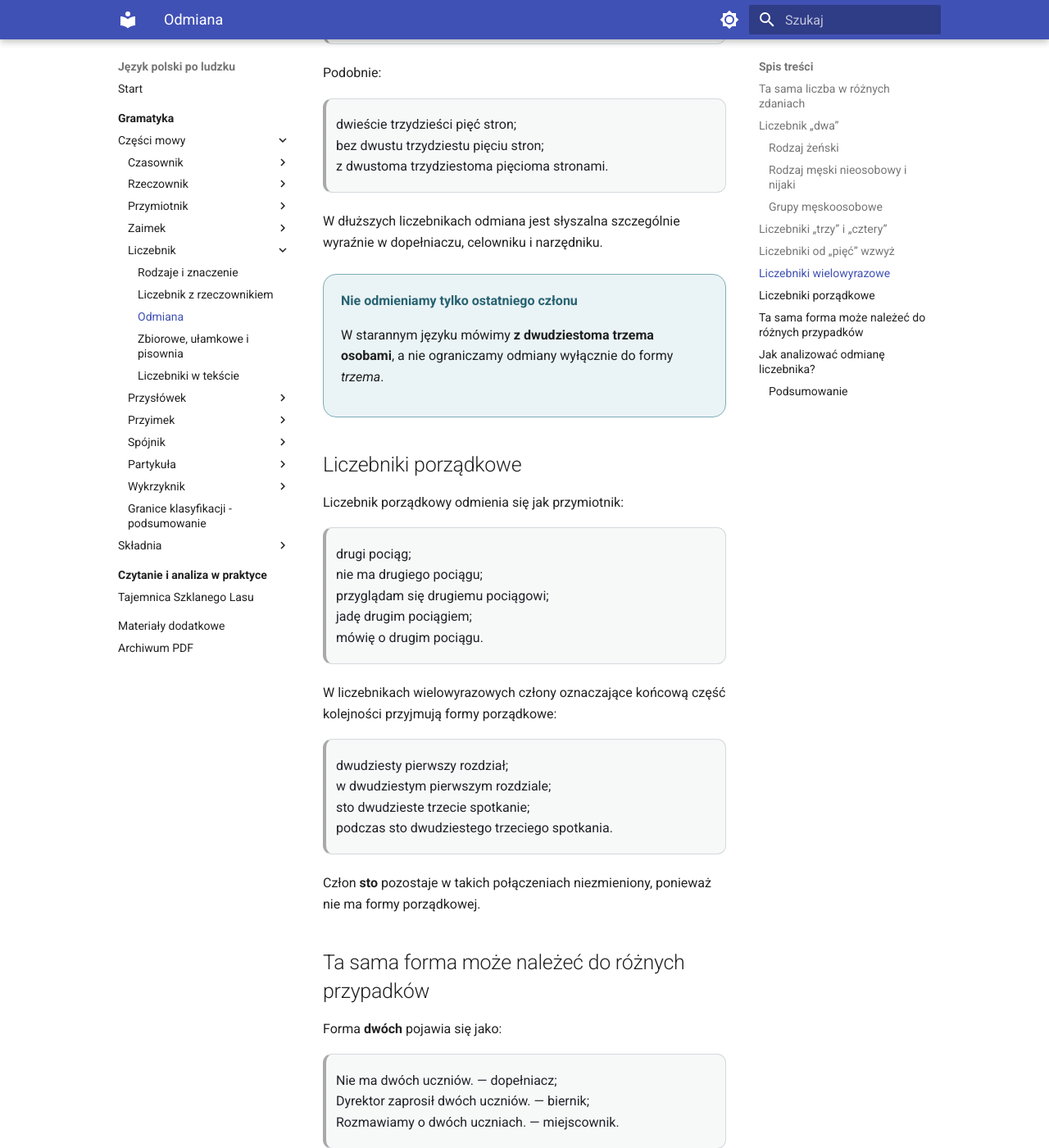
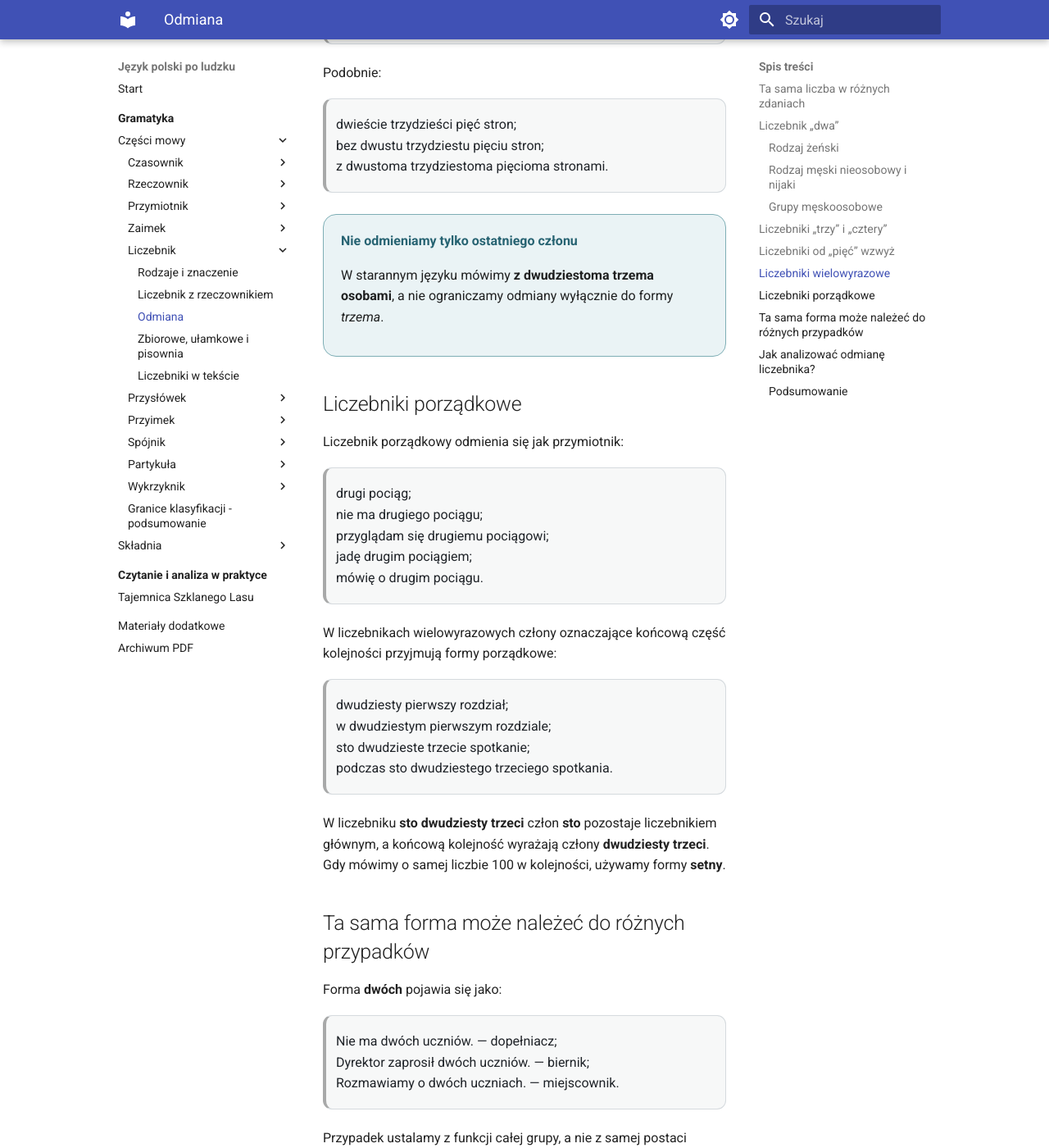
Before and after one commit to dchorazkiewicz/SP_JP, an MkDocs documentation site: the page built from docs/gramatyka/czesci-mowy/liczebnik/odmiana.md, in a window 1280 px wide and 1400 px high, scrolled down 3604 px. Shown: the whole window at 82% size. Built offline with MkDocs 1.6.1 and Material for MkDocs 9.7.7, drawn with Linux system fonts in a browser that asks for light colours.

Commit message:
Clarify compound ordinal numerals

```diff
--- a/docs/gramatyka/czesci-mowy/liczebnik/odmiana.md
+++ b/docs/gramatyka/czesci-mowy/liczebnik/odmiana.md
@@ -109,8 +109,6 @@ Podobnie:
 > bez dwustu trzydziestu pięciu stron;
 > z dwustoma trzydziestoma pięcioma stronami.
 
-W dłuższych liczebnikach odmiana jest słyszalna szczególnie wyraźnie w dopełniaczu, celowniku i narzędniku.
-
 <div class="numeral-checkpoint">
   <div class="numeral-checkpoint__title">Nie odmieniamy tylko ostatniego członu</div>
   <p>W starannym języku mówimy <strong>z dwudziestoma trzema osobami</strong>, a nie ograniczamy odmiany wyłącznie do formy <em>trzema</em>.</p>
@@ -133,7 +131,7 @@ W liczebnikach wielowyrazowych człony oznaczające końcową część kolejnoś
 > sto dwudzieste trzecie spotkanie;
 > podczas sto dwudziestego trzeciego spotkania.
 
-Człon **sto** pozostaje w takich połączeniach niezmieniony, ponieważ nie ma formy porządkowej.
+W liczebniku **sto dwudziesty trzeci** człon **sto** pozostaje liczebnikiem głównym, a końcową kolejność wyrażają człony **dwudziesty trzeci**. Gdy mówimy o samej liczbie 100 w kolejności, używamy formy **setny**.
 
 ## Ta sama forma może należeć do różnych przypadków
 
```
